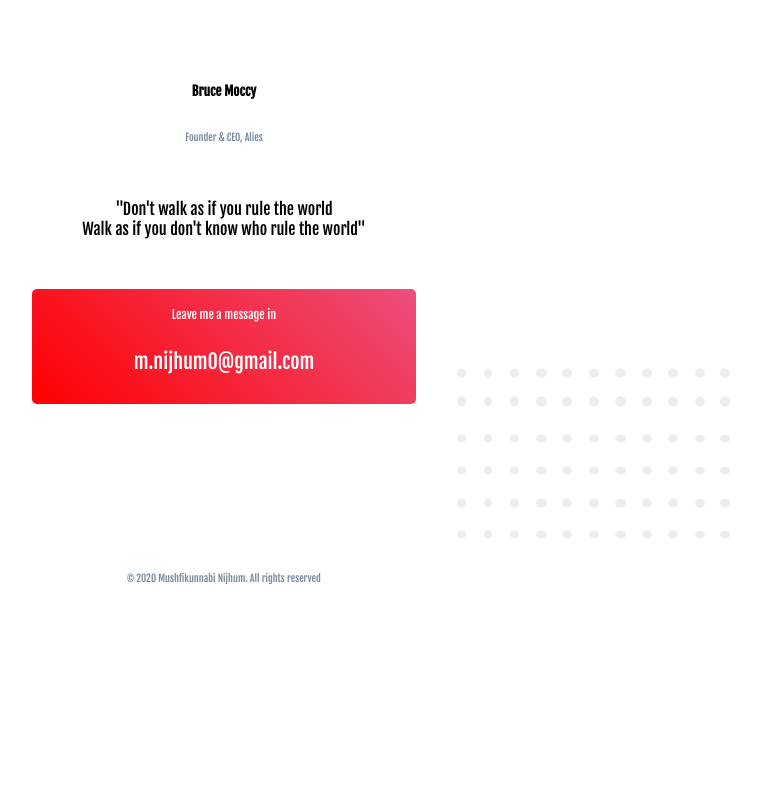
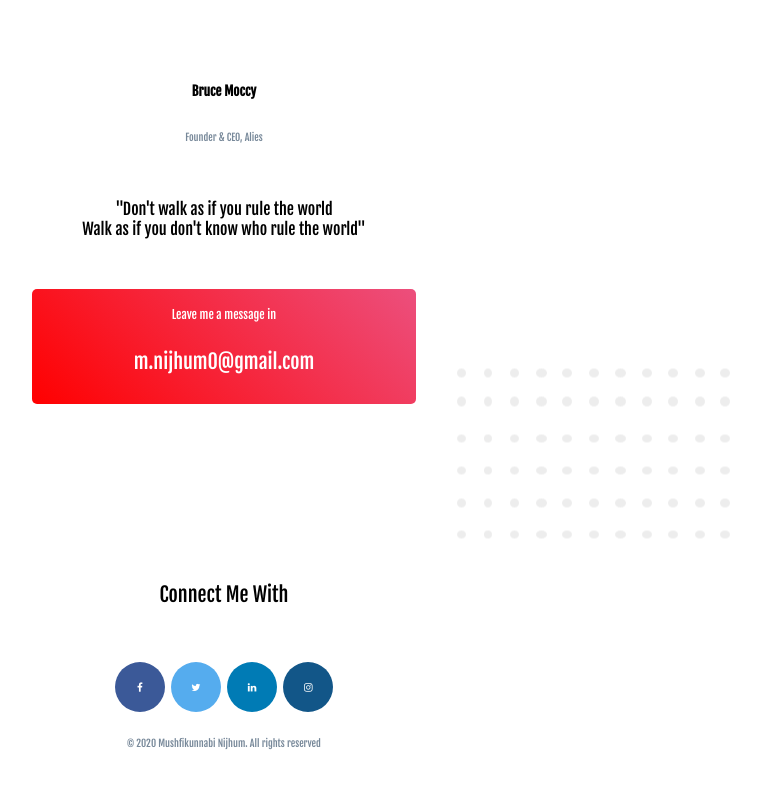
Before and after one commit to mnijhum/personal-web, a plain HTML site: page index.html in a window 1280 px wide. Shown: the part 2019-2806 px from the top of the page, without its empty margins (416-1177 px from the left). Before the commit the page ends 2643 px from the top, so only its background shows below. Drawn offline with Linux system fonts and the light colour scheme; a web font is replaced by a local one.

Commit message:
finished

```diff
--- a/index.html
+++ b/index.html
@@ -6,6 +6,8 @@
     <title>NiJHUM</title>
     <link href="https://fonts.googleapis.com/css2?family=Fjalla+One&family=Notable&display=swap" rel="stylesheet">
     <link rel="stylesheet" href="style.css">
+    <link rel="stylesheet" href="https://cdnjs.cloudflare.com/ajax/libs/font-awesome/4.7.0/css/font-awesome.min.css">
+
 </head>
 <body>
     <section class="top-part">
@@ -61,9 +63,18 @@
                 <br>m.nijhum0@gmail.com
             </p>
         </div>
+
     </section>
 
     <footer>
+        <div class="icons">
+            <p class="para3">Connect Me With</p>
+            <a target="_blank" href="https://www.facebook.com/m.nijhum" class="fa fa-facebook"></a>
+            <a target="_blank" href="https://www.twitter.com/m_nijhum" class="fa fa-twitter"></a>
+            <a target="_blank"  href="https://www.linkedin.com/in/mnijhum/" class="fa fa-linkedin"></a>
+            <a target="_blank" href="https://www.instagram.com/m.nijhum/" class="fa fa-instagram"></a>
+
+        </div>
         <p>© 2020 Mushfikunnabi Nijhum. All rights reserved</p>
     </footer>
 </body>
--- a/style.css
+++ b/style.css
@@ -25,6 +25,7 @@ h2{
    padding-left: 200px;
    padding-top: 5%;
 }
+
 
 
 .intro img{
@@ -107,7 +108,7 @@ p{
     background-position: 100%;
 }
 .contact{
-
+    text-align: center;
 }
 .contact p{
     text-align: center;
@@ -120,6 +121,42 @@ p{
     margin-left:35%
 
 }
+.icons{
+
+}
+.fa {
+    padding: 20px;
+    font-size: 30px;
+    width: 10px;
+    height: 10px;
+    text-align: center;
+    text-decoration: none;
+    margin: 5px 2px;
+    border-radius: 50%;
+  }
+  .fa:hover {
+    opacity: 0.7;
+}
+.fa-facebook {
+    background: #3B5998;
+    color: white;
+  }
+  .fa-twitter {
+    background: #55ACEE;
+    color: white;
+  }
+  .para3{
+      font-size: 20px;
+      color: black;
+  }
+  .fa-linkedin {
+    background: #007bb5;
+    color: white;
+  }
+  .fa-instagram {
+    background: #125688;
+    color: white;
+  }
 footer {
     text-align: center;
     font-size: 10px;
```
